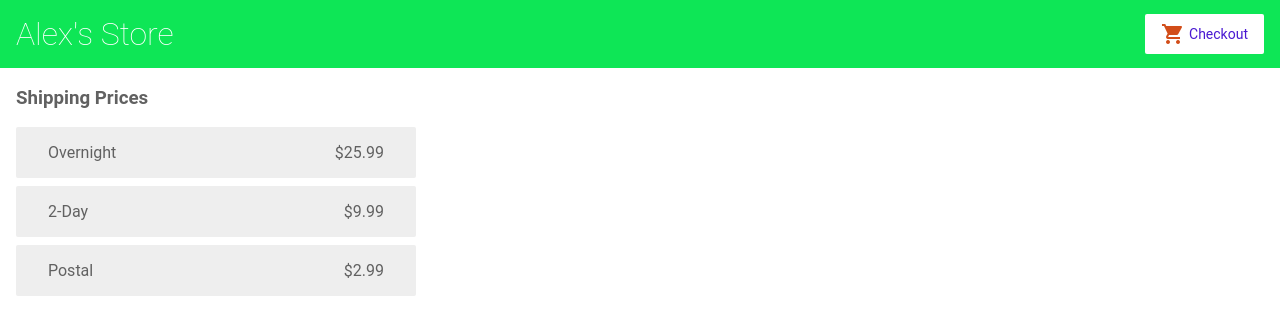
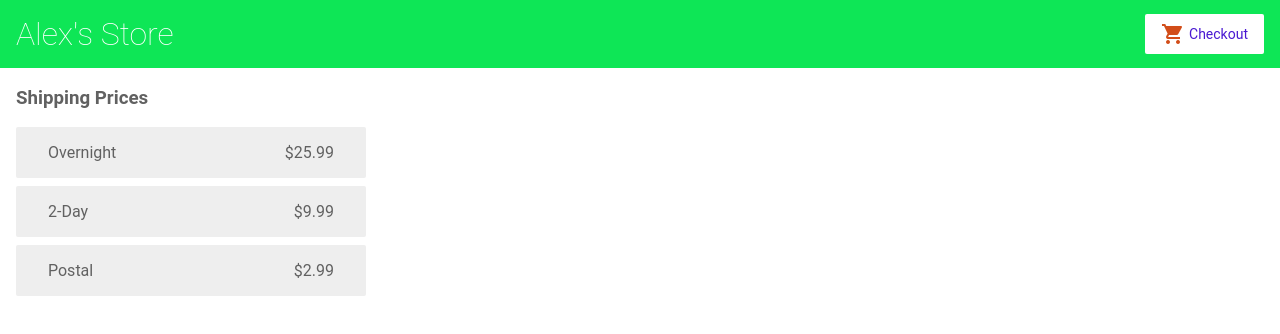
Before and after one commit to AlexNoyanov/angular-MyStore, an Angular app: page /shipping in a window 1280 px wide. Shown: the top 334 px of the page. Built offline with nearby package versions, Linux system fonts and the light colour scheme.

Commit message:
2 files modified, styles changed for .cart-order

```diff
--- a/src/styles.css
+++ b/src/styles.css
@@ -126,8 +126,8 @@ app-top-bar h1 {
 
 .cart-item, .shipping-item {
   width: 100%;
-  min-width: 400px;
-  max-width: 450px;
+  min-width: 350px;
+  max-width: 400px;
   display: flex;
   flex-direction: row;
   justify-content: space-between;
```
Also changed, not shown: src/app/cart/cart.component.css (line endings or trailing spaces).
